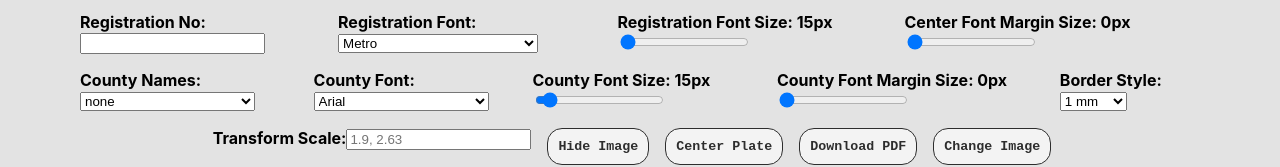
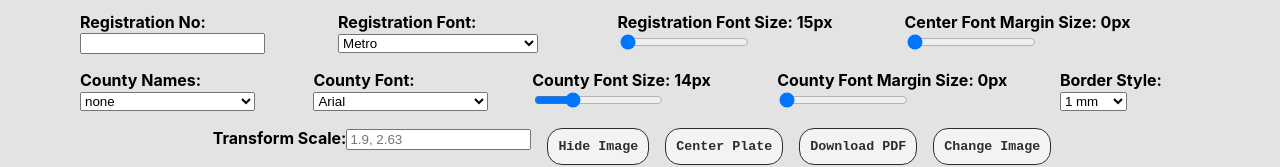
Before and after one commit to msalman787/IRL-Software, a React (Create React App) app: page /dashboard in a window 1280 px wide. Shown: the part 304-471 px from the top of the page. Built offline with nearby package versions, Linux system fonts and the light colour scheme.

Commit message:
replace image

```diff
--- a/src/Dashboard.jsx
+++ b/src/Dashboard.jsx
@@ -12,7 +12,7 @@ const Dashboard = () => {
   const [topselectedFont, setTopSelectedFont] = useState("Arial");
   const [selectedBorder, setSelectedBorder] = useState("1mm");
   const [fontSize, setFontSize] = useState(15);
-  const [topfontSize, setTopFontSize] = useState(15);
+  const [topfontSize, setTopFontSize] = useState(14);
   const [topfontSizeMargin, setTopFontSizeMargin] = useState(0);
   const [bottomfontSizeMargin, setBottomFontSizeMargin] = useState(0);
   const [imageUrl, setImageUrl] = useState("black_Irl.png");
@@ -88,7 +88,7 @@ const Dashboard = () => {
   const handleChangeImage = () => {
     const newImageUrl = "blue_Irl.png";
     if (imageUrl === newImageUrl) {
-      setImageUrl("black_Irl.png");
+      setImageUrl("black_Irl2.png");
     } else {
       setImageUrl(newImageUrl);
     }
@@ -306,7 +306,7 @@ const Dashboard = () => {
           <input
             type="range"
             id="font-size-input"
-            min="14"
+            min="8"
             max="30"
             value={topfontSize}
             onChange={handleTopFontSizeChange}
```
Also changed, not shown: public/black_Irl2.png (added).
